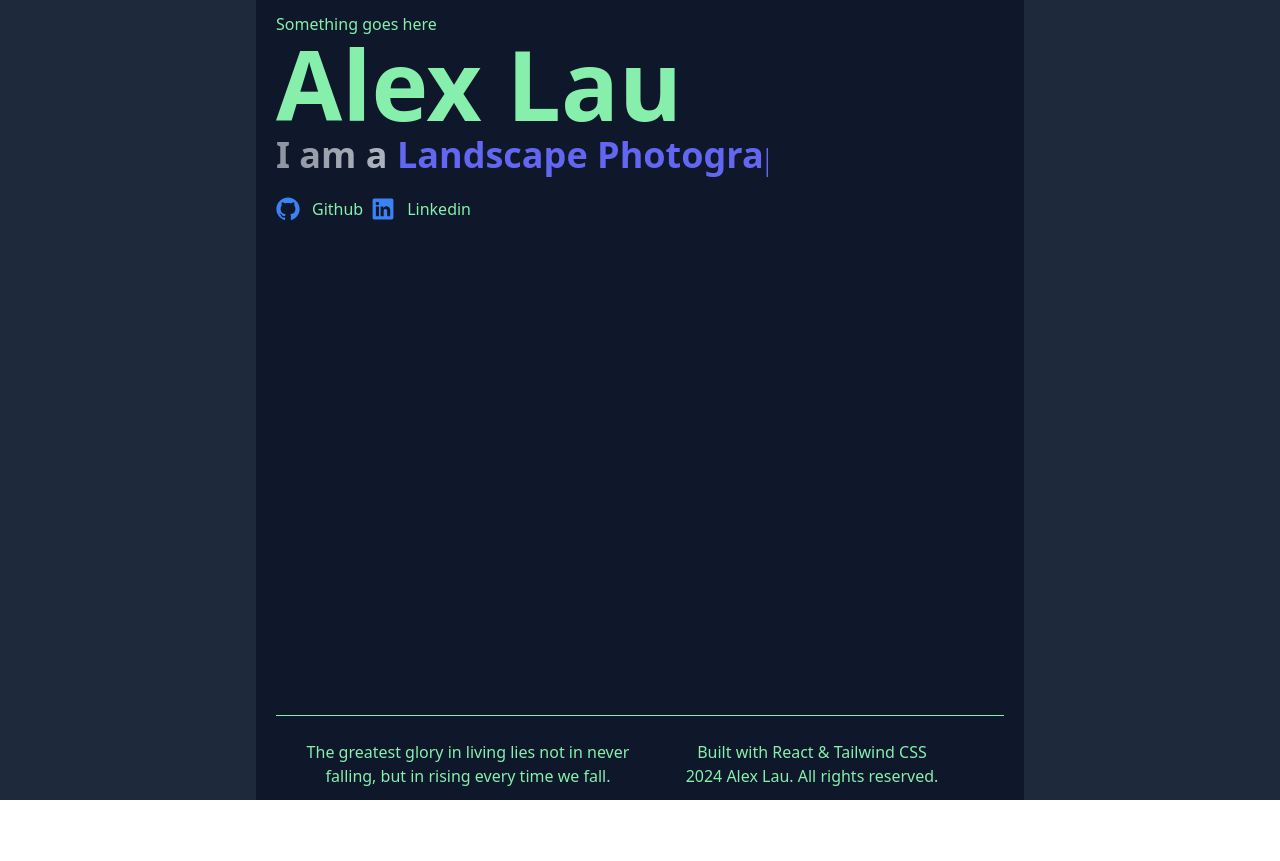
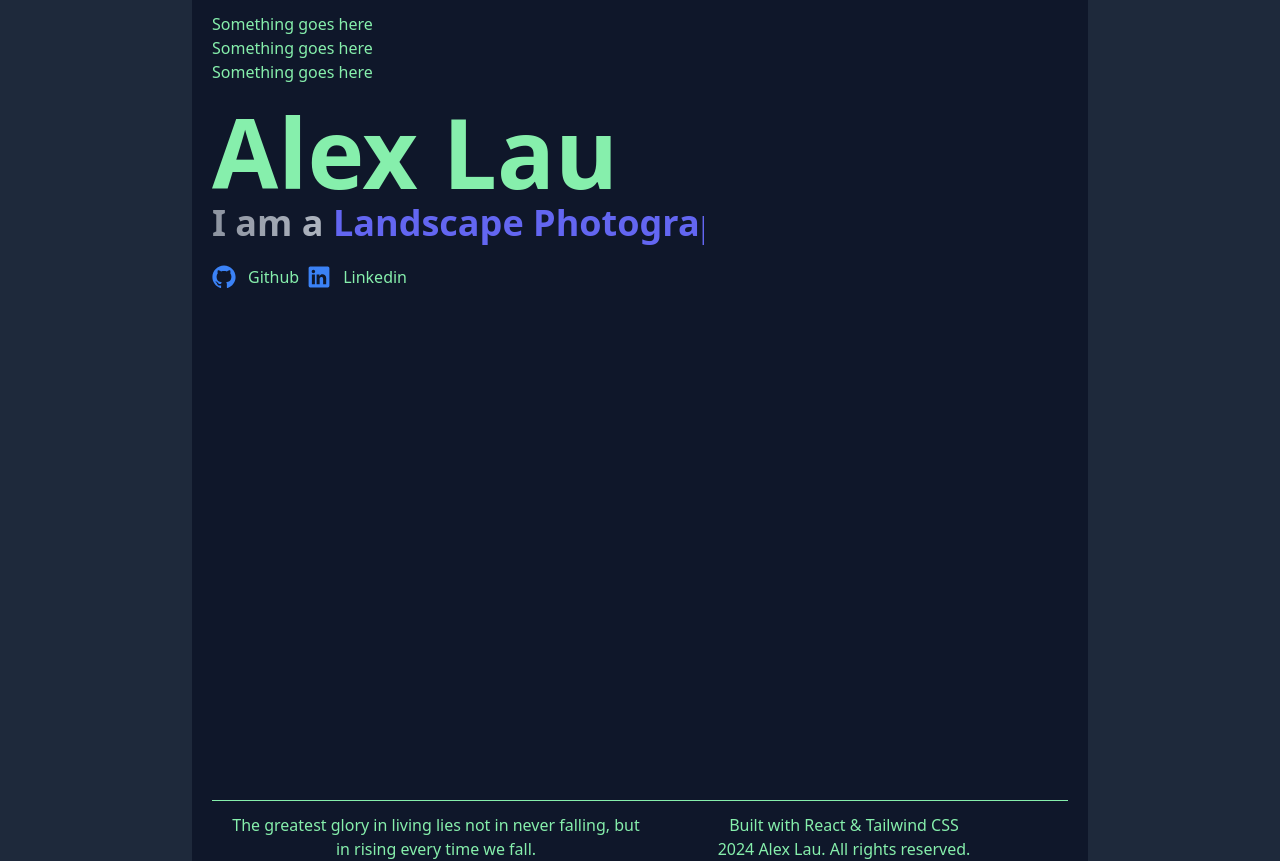
Before and after one commit to ALPHAAAL/my_web, a React (Vite) app: page / in a window 1280 px wide. Before the commit the page ends 800 px from the top, so only its background shows below. Built offline with nearby package versions, Linux system fonts and the light colour scheme.

Commit message:
Refine layout

```diff
--- a/src/components/Layout/index.tsx
+++ b/src/components/Layout/index.tsx
@@ -2,18 +2,24 @@ import { Outlet } from "react-router-dom";
 
 export default function Layout() {
     return (
-        <div className="h-dvh md:px-[20%] bg-slate-800 text-green-300">
-            <div className="h-full flex flex-col bg-slate-900 px-5 py-3">
-                <div>
-                    Something goes here
+        <div className="h-max md:px-[10%] lg:px-[15%] bg-slate-800 text-green-300">
+            <div className="h-full flex flex-col bg-slate-900 px-5">
+                <div className="flex flex-col min-h-screen py-3">
+                    <div className="mb-5">
+                        Something goes here
+                        <br />
+                        Something goes here
+                        <br />
+                        Something goes here
+                    </div>
+                    <div className="grow">
+                        <Outlet />
+                    </div>
                 </div>
-                <div className="grow">
-                    <Outlet />
-                </div>
-                <div className="py-3 border-t border-green-300" />
-                <div className="flex px-5 justify-between">
-                    <h1 className="hidden sm:block w-[50%] text-center">The greatest glory in living lies not in never falling, but in rising every time we fall.</h1>
-                    <h1 className="w-[50%] text-center">
+                <div className="pb-3 border-t border-green-300" />
+                <div className="flex sm:px-5 sm:justify-between justify-around">
+                    <h1 className="hidden sm:block sm:w-[50%] text-center">The greatest glory in living lies not in never falling, but in rising every time we fall.</h1>
+                    <h1 className="sm:w-[50%] text-center">
                         Built with React & Tailwind CSS <br />
                         2024 Alex Lau. All rights reserved.
                     </h1>
```
